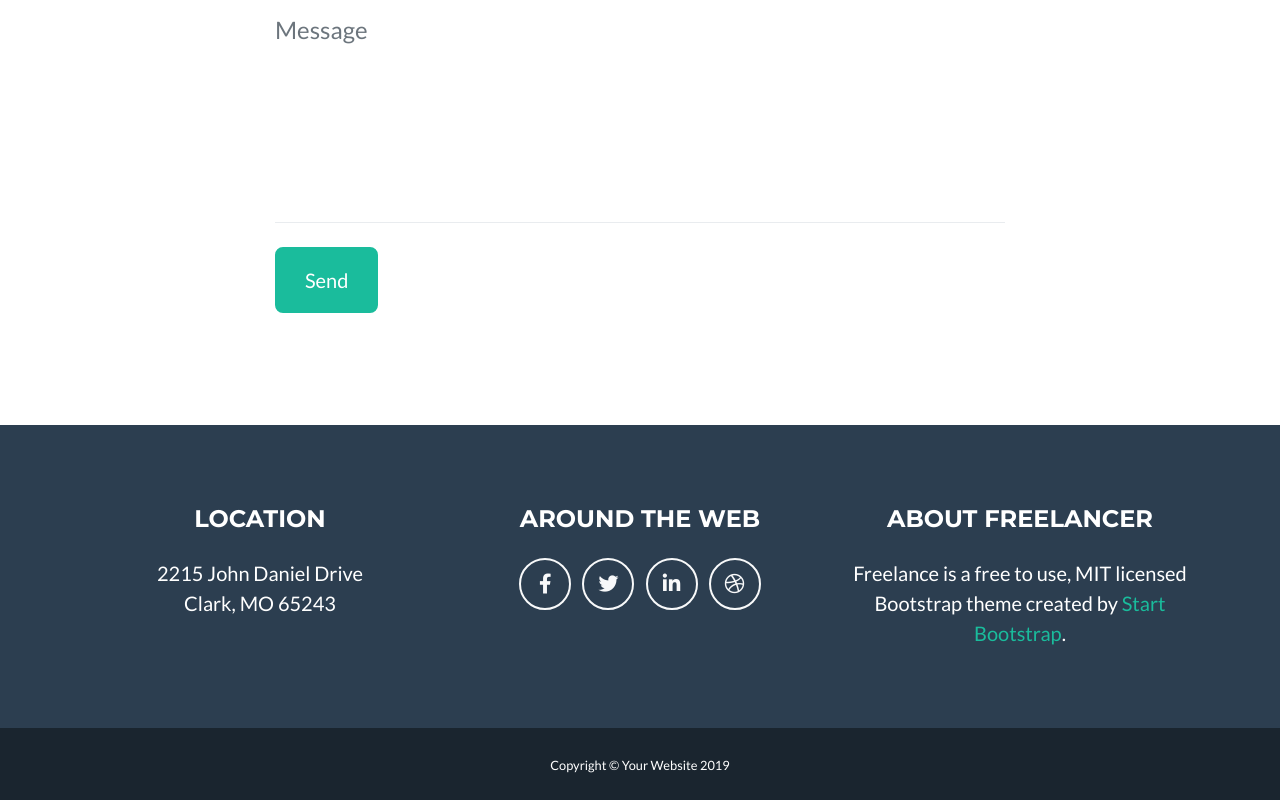
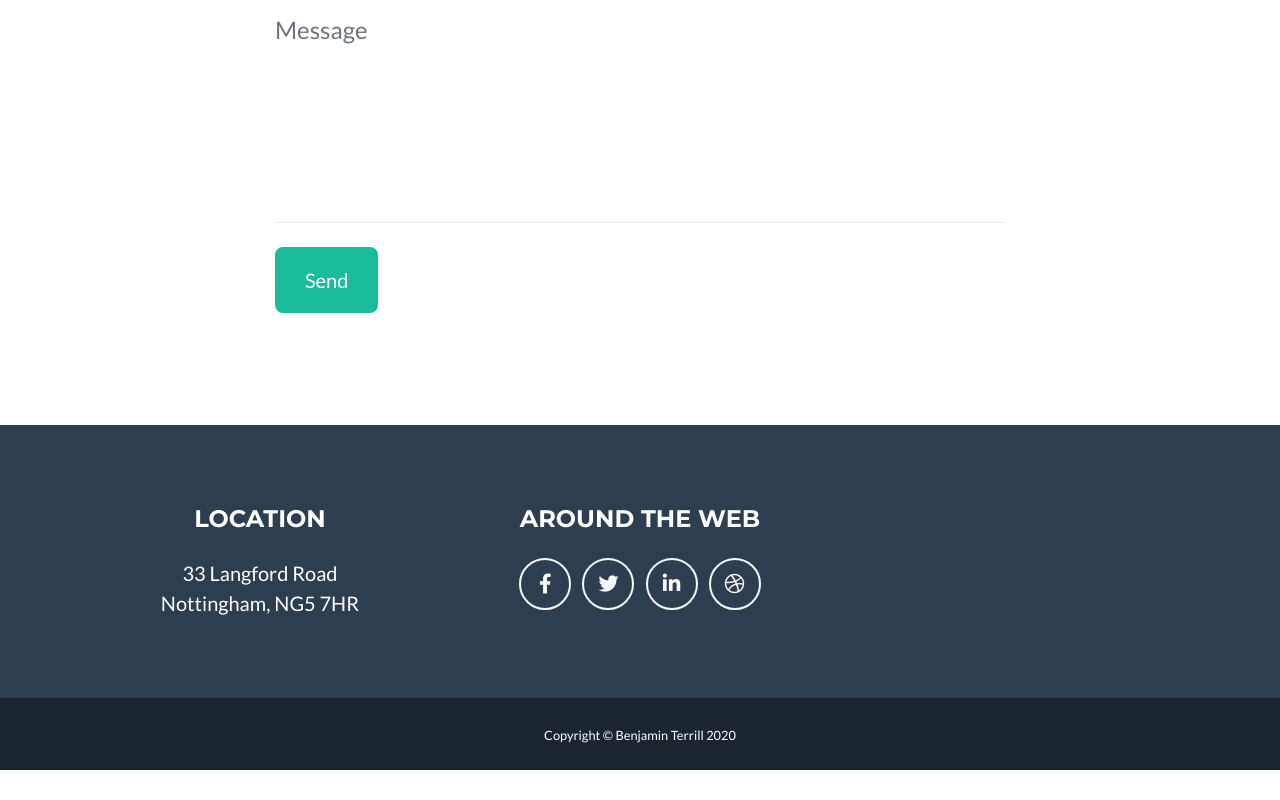
Before and after one commit to Benjaminh21/Benjaminh21.github.io, a website with bundled scripts: page index.html in a window 1280 px wide. Shown: the part 2681-3481 px from the top of the page. After the commit the page ends 3451 px from the top, so only its background shows below. Built offline with nearby package versions, Linux system fonts and the light colour scheme.

Commit message:
Add files via upload

```diff
--- a/index.html
+++ b/index.html
@@ -265,8 +265,8 @@
         <!-- Footer Location -->
         <div class="col-lg-4 mb-5 mb-lg-0">
           <h4 class="text-uppercase mb-4">Location</h4>
-          <p class="lead mb-0">2215 John Daniel Drive
-            <br>Clark, MO 65243</p>
+          <p class="lead mb-0">33 Langford Road
+            <br>Nottingham, NG5 7HR</p>
         </div>
 
         <!-- Footer Social Icons -->
@@ -286,12 +286,13 @@
           </a>
         </div>
 
-        <!-- Footer About Text -->
+        <!-- Footer About Text
         <div class="col-lg-4">
           <h4 class="text-uppercase mb-4">About Freelancer</h4>
           <p class="lead mb-0">Freelance is a free to use, MIT licensed Bootstrap theme created by
             <a href="http://startbootstrap.com">Start Bootstrap</a>.</p>
         </div>
+		-->
 
       </div>
     </div>
@@ -300,7 +301,7 @@
   <!-- Copyright Section -->
   <section class="copyright py-4 text-center text-white">
     <div class="container">
-      <small>Copyright &copy; Your Website 2019</small>
+      <small>Copyright &copy; Benjamin Terrill 2020</small>
     </div>
   </section>
 
```
